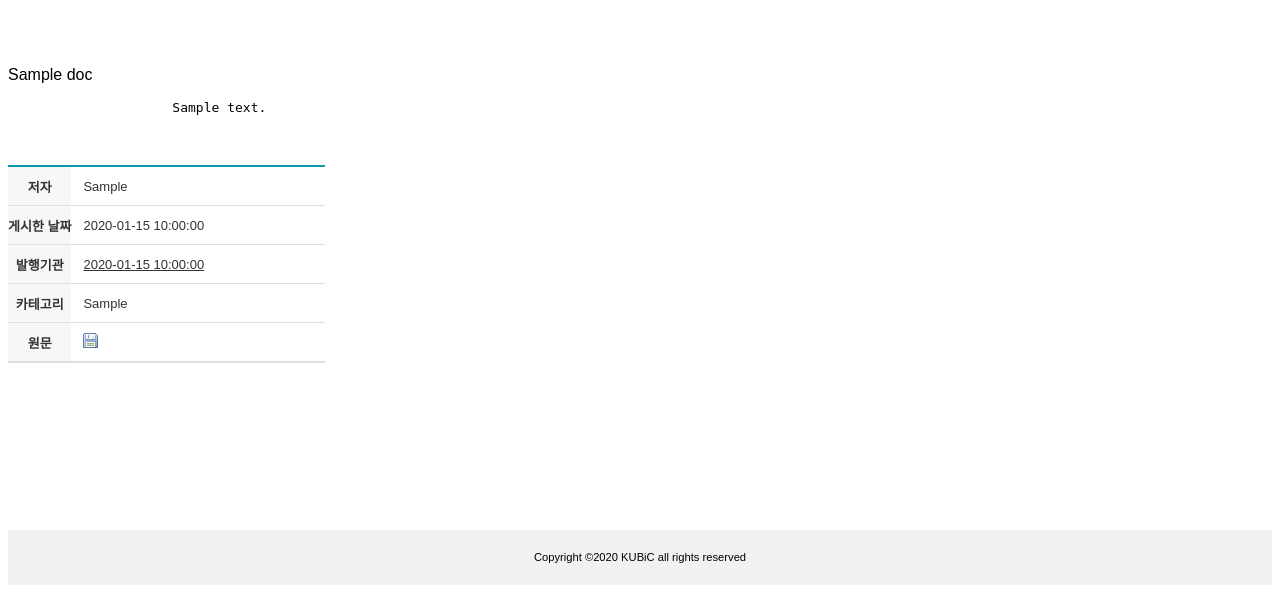
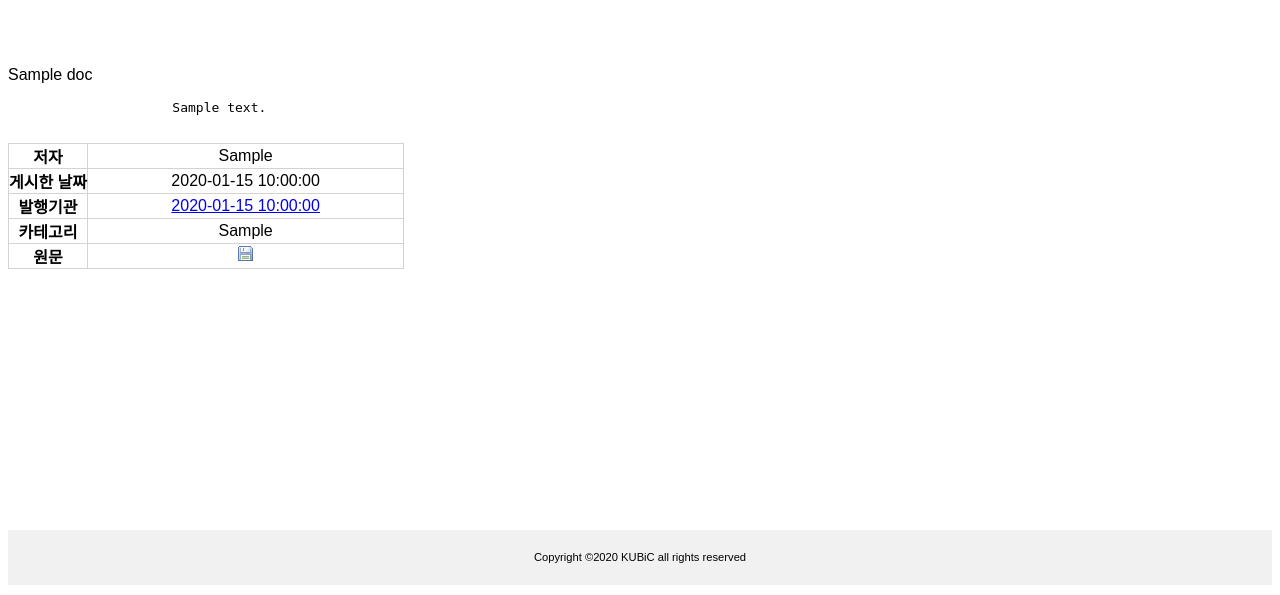
Before and after one commit to 0sunzero0/NKDB-Demo, a Flask app: template templates/content.html in a window 1280 px wide. Shown: the part 216-811 px from the top of the page. Run offline with Flask 2, Linux system fonts and the light colour scheme; the template is opened without the code that fills it: most values are stand-ins (such as "Sample title", 1, 10 or a date in 2020).

Commit message:
revise test3.css

```diff
--- a/static/css/test3.css
+++ b/static/css/test3.css
@@ -4,56 +4,51 @@
   padding-top: 50px;
 }
 
-/* board table */
-div.board_wrap_bbs table.basicV {
-  border-top:2px solid #0c9aae;
-  border-bottom:1px solid #dedede;
-  margin:35px 0 0 0;
+
+.subTitle {
+  display: block;
+  background-color: #9b9c9e59;
+  border-left: 7px solid #1c2833bf;
+  color: #212F3D;
+  padding: 15px;
+  margin: 0px 5px 20px 5px;
+  font-weight: bold;
+  vertical-align: middle;
 }
 
-div.board_wrap_bbs table.basicV th{
-  height:39px;
-  text-align:center;
-  font-size:13px;
-  color:#333;
-  background:#f7f7f7;
-  border-bottom:1px solid #dedede;
-}
-div.board_wrap_bbs table.basicV th.right{
-  border-right:1px solid #dedede;
+h4  {
+  font-size: 24px;
+  line-height: 30px;
 }
 
-div.board_wrap_bbs table.basicV td{
-  border-bottom:1px solid #dedede;
-  padding-left:12px;
-  font-size:13px;
-  color:#333;
-}
-div.board_wrap_bbs table.basicV td a{
-  font-size:13px;
-  color:#333;
-}
-div.board_wrap_bbs table.basicV td.space{
-  padding:10px 0 10px 12px;
-}
-div.board_wrap_bbs table.basicV td.context{
-  padding:25px 20px;
-  font-size: 14px;
-}
-div.board_wrap_bbs table.basicV td.context p {
-  font-size: 14px;
-}
-div.board_wrap_bbs table.basicV	td.center{
+table, th, td{
+  vertical-align: middle;
   text-align: center;
-  padding: 10px 0 10px;
+  border: 1px solid lightgray;
+  border-collapse: collapse;
 }
 
-div.board_wrap_bbs table.basicV td.space{
-  padding:10px 0 10px 12px;
+.subIntroTable{
+    width: 97%;
+    font-size: 14px;
+    margin-left: 30px;
 }
-div.board_wrap_bbs table.basicV td.context{
-  padding:25px 20px;
+
+.subIntroHeader th {
+  background-color: #82a7d3;
+  color: white;
+  padding: 5px;
 }
-div.board_wrap_bbs table.basicV	td.center{
-  text-align: center; padding: 10px 0 10px;
+
+.subIntroTable td{
+  padding: 15px;
+  color: #444;
 }
+
+.hover:hover{
+  background-color: #F2F4F4;
+}
+
+.noHoverCol{
+  background-color: white;
+}
```
